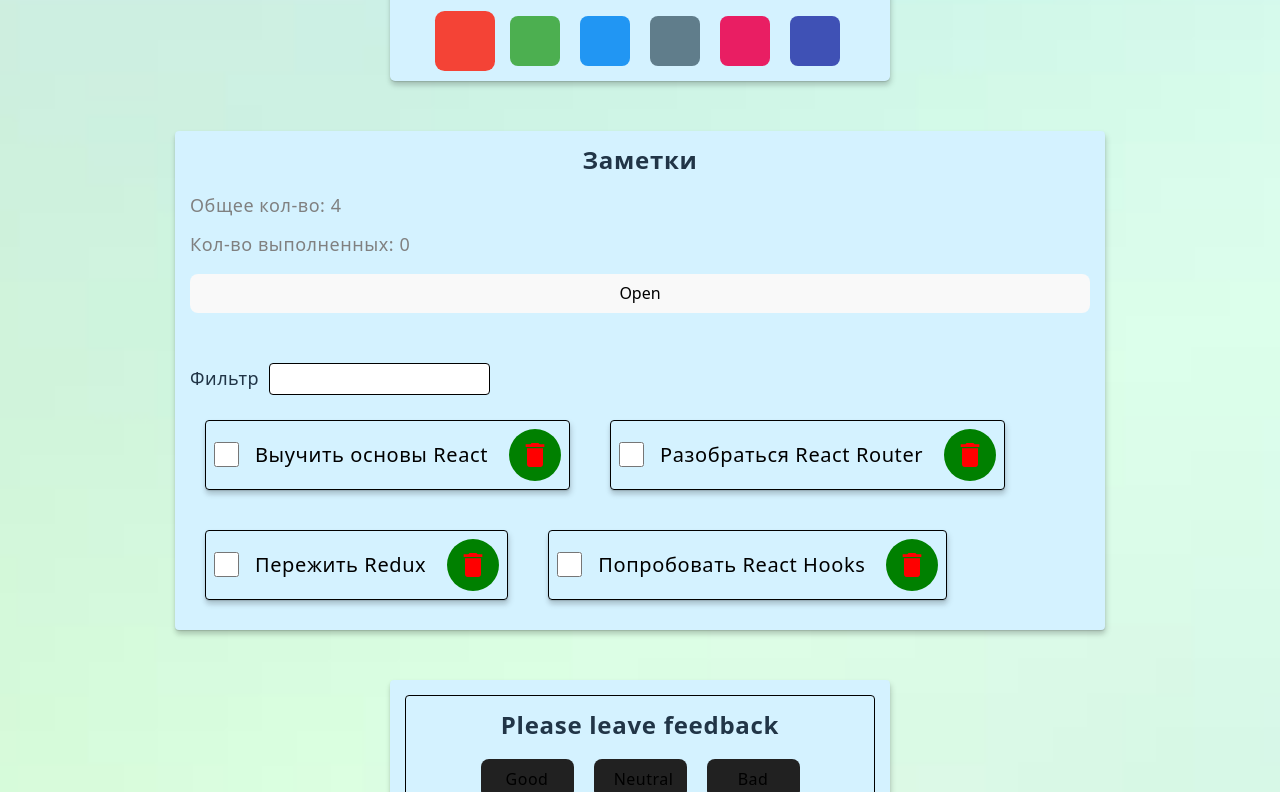
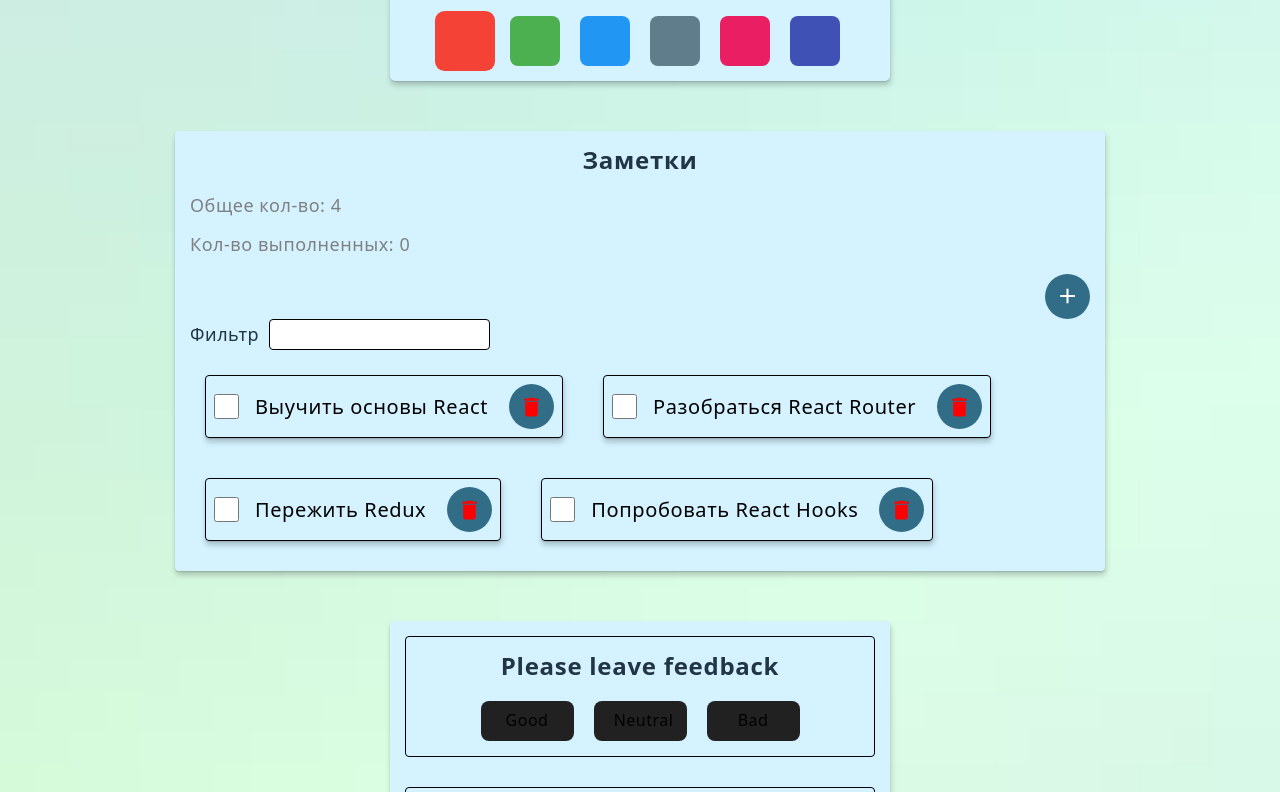
Before and after one commit to DmitryKishkanev/support, a React (Vite) app: page / in a window 1280 px wide. Shown: the part 1448-2240 px from the top of the page. Built offline with nearby package versions, Linux system fonts and the light colour scheme.

Commit message:
настроил правильную работу модалки в time face и в todo

```diff
--- a/src/components/App/App.jsx
+++ b/src/components/App/App.jsx
@@ -19,6 +19,8 @@ import { OpenBtn } from 'components/Modal/Modal.styled';
 import Clock from 'components/Clock';
 import initialTabs from '@/tabs.json';
 import Tabs from 'components/Tabs';
+import IconButton from 'components/Todo/IconButton';
+import AddIcon from '@/icons/add.svg?react';
 import style from 'components/App/App.module.css';
 
 // export default function App() {
@@ -38,22 +40,30 @@ class App extends Component {
     todos: initialTodos,
     filter: '',
     showModal: false,
+    modalContent: null,
   };
 
-  // componentDidMount() {
-  //   const todos = localStorage.getItem('todos');
-  //   const parsedTodos = JSON.parse(todos);
+  componentDidMount() {
+    const todos = localStorage.getItem('todos');
+    const parsedTodos = JSON.parse(todos);
 
-  //   if (parsedTodos) {
-  //     this.setState({ todos: parsedTodos });
-  //   }
+    if (parsedTodos) {
+      this.setState({ todos: parsedTodos });
+    }
+  }
+
+  componentDidUpdate(prevProps, prevState) {
+    const nextTodos = this.state.todos;
+    const prevTodos = prevState.todos;
+
+    if (nextTodos !== prevTodos) {
+      localStorage.setItem('todos', JSON.stringify(nextTodos));
+    }
+
+    // if (nextTodos.length > prevTodos.length && prevTodos.length !== 0) {
+    //   this.toggleModal();
     // }
-
-  // componentDidUpdate(prevProps, prevState) {
-  //   if (this.state.todos !== prevState.todos) {
-  //     localStorage.setItem('todos', JSON.stringify(this.state.todos));
-  //   }
-  // }
+  }
 
   addTodo = todoText => {
     const todo = {
@@ -65,6 +75,8 @@ class App extends Component {
     this.setState(({ todos }) => ({
       todos: [todo, ...todos],
     }));
+
+    this.toggleModal();
   };
 
   deleteTodo = todoId => {
@@ -111,14 +123,21 @@ class App extends Component {
     console.log(data);
   };
 
-  toggleModal = () => {
-    this.setState(({ showModal }) => ({
-      showModal: !showModal,
+  // toggleModal = () => {
+  //   this.setState(({ showModal }) => ({
+  //     showModal: !showModal,
+  //   }));
+  // };
+
+  toggleModal = (content = null) => {
+    this.setState(prev => ({
+      showModal: !prev.showModal,
+      modalContent: content,
     }));
   };
 
   render() {
-    const { todos, filter, showModal } = this.state;
+    const { todos, filter, showModal, modalContent } = this.state;
 
     const filteredTodos = this.getFilteredTodos();
 
@@ -137,23 +156,14 @@ class App extends Component {
           onDeleteTodo={this.deleteTodo}
           onToggleCompleted={this.toggleCompleted}
         >
-          <OpenBtn type="button" onClick={this.toggleModal}>
-            Open
-          </OpenBtn>
-          {showModal && (
-            <Modal onClose={this.toggleModal}>
-              <TodoEditor onSubmit={this.addTodo} />
+          <IconButton
+            type="button"
+            onClick={() => this.toggleModal('todo')}
+            aria-label="Добавить todo"
+          >
+            <AddIcon width="32" height="32" fill="white" />
+          </IconButton>
 
-              <button
-                type="button"
-                className="Close__btn"
-                onClick={this.toggleModal}
-              >
-                Close
-              </button>
-            </Modal>
-          )}
-          {/* <TodoEditor onSubmit={this.addTodo} /> */}
           <TodoFilter value={filter} onChangeFilter={this.changeFilter} />
         </TodoList>
 
@@ -164,24 +174,22 @@ class App extends Component {
         <LoginForm />
 
         <ProductReviewForm />
-        {/*
-        <OpenBtn type="button" onClick={this.toggleModal}>
+
+        <div className={style.timeFaceContainer}>
+          <h1 className={style.timeFaceTitle}>Time face</h1>
+          <OpenBtn type="button" onClick={() => this.toggleModal('info')}>
             Open
           </OpenBtn>
+        </div>
+
         {showModal && (
           <Modal onClose={this.toggleModal}>
-            <h1>Контент модалки</h1>
-            <p>
-              Lorem ipsum dolor sit, amet consectetur adipisicing elit. Dolore
-              omnis rem quam numquam iusto ipsa, laudantium expedita quo fuga!
-              Doloribus ad accusantium atque ullam, accusamus esse ipsam tempore
-              odit soluta nulla dolorum quidem voluptatem et cumque excepturi a
-              incidunt cupiditate suscipit inventore nesciunt facere consectetur
-              repudiandae perferendis! Inventore, deleniti a.
-            </p>
-
-            <Clock />
-
+            {modalContent === 'todo' && (
+              <>
+                <TodoEditor
+                  onSubmit={this.addTodo}
+                  onClose={this.toggleModal}
+                />
                 <button
                   type="button"
                   className="Close__btn"
@@ -189,8 +197,32 @@ class App extends Component {
                 >
                   Close
                 </button>
+              </>
+            )}
+            {modalContent === 'info' && (
+              <>
+                <h1>Контент модалки</h1>
+                <p>
+                  Lorem ipsum dolor sit, amet consectetur adipisicing elit.
+                  Dolore omnis rem quam numquam iusto ipsa, laudantium expedita
+                  quo fuga! Doloribus ad accusantium atque ullam, accusamus esse
+                  ipsam tempore odit soluta nulla dolorum quidem voluptatem et
+                  cumque excepturi a incidunt cupiditate suscipit inventore
+                  nesciunt facere consectetur repudiandae perferendis!
+                  Inventore, deleniti a.
+                </p>
+                <Clock />
+                <button
+                  type="button"
+                  className="Close__btn"
+                  onClick={this.toggleModal}
+                >
+                  Close
+                </button>
+              </>
+            )}
           </Modal>
-        )} */}
+        )}
 
         <Tabs items={initialTabs} />
       </div>
--- a/src/components/App/App.module.css
+++ b/src/components/App/App.module.css
@@ -10,3 +10,22 @@
   padding-top: 30px;
   padding-bottom: 30px;
 }
+
+.timeFaceContainer {
+  display: flex;
+  flex-direction: column;
+  align-items: center;
+  width: 500px;
+  padding: 15px;
+  margin-bottom: 50px;
+
+  border-radius: 4px;
+
+  background-color: #d4f2ff;
+  box-shadow: 0px 1px 1px rgba(0, 0, 0, 0.12), 0px 4px 4px rgba(0, 0, 0, 0.06),
+    1px 4px 6px rgba(0, 0, 0, 0.16);
+}
+
+.timeFaceTitle {
+  margin-top: 0;
+}
--- a/src/components/Modal/Modal.styled.js
+++ b/src/components/Modal/Modal.styled.js
@@ -15,7 +15,7 @@ const ModalContainer = styled.div`
     display: flex;
     flex-direction: column;
     transform: translate(-50%, -50%);
-    min-height: 300px;
+    /* min-height: 300px; */
     max-width: 600px;
     width: 100%;
     padding: 15px;
@@ -32,13 +32,17 @@ const ModalContainer = styled.div`
     text-align: center;
   }
 
+  p {
+    margin-top: 0;
+  }
+
   .Close__btn {
     margin-left: auto;
   }
 `;
 
 const OpenBtn = styled.button`
-  margin-bottom: 50px;
+  width: 100px;
 `;
 
 export { ModalContainer, OpenBtn };
--- a/src/components/Todo/IconButton/IconButton.styled.js
+++ b/src/components/Todo/IconButton/IconButton.styled.js
@@ -7,7 +7,7 @@ const IconBtn = styled.button`
   border-radius: 50%;
   color: white;
   font: inherit;
-  background-color: green;
+  background-color: #326d87;
   cursor: pointer;
 
   display: inline-flex;
--- a/src/components/Todo/Todo/Todo.jsx
+++ b/src/components/Todo/Todo/Todo.jsx
@@ -11,7 +11,7 @@ const Todo = ({ text, completed, onToggleCompleted, onDelete }) => (
       onChange={onToggleCompleted}
     />
     <TodoText completed={completed}>{text}</TodoText>
-    <IconButton onClick={onDelete}>
+    <IconButton onClick={onDelete} aria-label="Удалить todo">
       <DeleteIcon width="32" height="32" fill="red" />
     </IconButton>
   </>
--- a/src/components/Todo/TodoEditor/TodoEditor.jsx
+++ b/src/components/Todo/TodoEditor/TodoEditor.jsx
@@ -1,8 +1,14 @@
 import { Component } from 'react';
+import PropTypes from 'prop-types';
+
 import { TodoEditorForm } from 'components/Todo/TodoEditor/TodoEditor.styled';
 
 class TodoEditor extends Component {
   state = { message: '' };
+
+  static propTypes = {
+    onSubmit: PropTypes.func.isRequired,
+  };
 
   handleChange = e => {
     this.setState({ message: e.currentTarget.value });
--- a/src/components/Todo/TodoList/TodoList.styled.js
+++ b/src/components/Todo/TodoList/TodoList.styled.js
@@ -33,6 +33,12 @@ const Container = styled.div`
 
     color: grey;
   }
+
+  button {
+    width: 45px;
+    height: 45px;
+    margin-left: auto;
+  }
 `;
 
 const TodoListBox = styled.ul`
@@ -54,30 +60,6 @@ const TodoItem = styled.li`
 
   box-shadow: 0px 1px 1px rgba(0, 0, 0, 0.12), 0px 4px 4px rgba(0, 0, 0, 0.06),
     1px 4px 6px rgba(0, 0, 0, 0.16);
-
-  /* .todoItem__checkbox {
-    width: 25px;
-    height: 25px;
-    margin-right: 10px;
-  } */
 `;
 
-// const TodoText = styled.p`
-//   height: 35px;
-//   padding: 6px;
-//   margin: 0 15px 0 0;
-
-//   border-radius: 5px;
-
-//   font-weight: 400;
-//   font-size: 20px !important;
-//   line-height: 1.19;
-//   text-align: center;
-//   letter-spacing: 0.03em;
-
-//   color: black !important;
-
-//   text-decoration: ${({ completed }) => (completed ? 'line-through' : 'none')};
-// `;
-
 export { Container, TodoListBox, TodoItem };
--- a/src/components/UserForm/UserForm.jsx
+++ b/src/components/UserForm/UserForm.jsx
@@ -1,17 +1,17 @@
-import React, { Component } from 'react';
+import { Component } from 'react';
 import PropTypes from 'prop-types';
 import { Form } from 'components/UserForm/UserForm.styled';
 
 export default class UserForm extends Component {
-  static propTypes = {
-    onSubmitForm: PropTypes.func.isRequired,
-  };
-
   state = {
     name: '',
     surname: '',
     experience: 'junior',
     license: false,
+  };
+
+  static propTypes = {
+    onSubmitForm: PropTypes.func.isRequired,
   };
 
   handleChange = event => {
```
Also changed, not shown: src/components/Todo/TodoList/TodoList.jsx (+0 -10 lines). Lines whose indentation alone changed are shown as unchanged.
